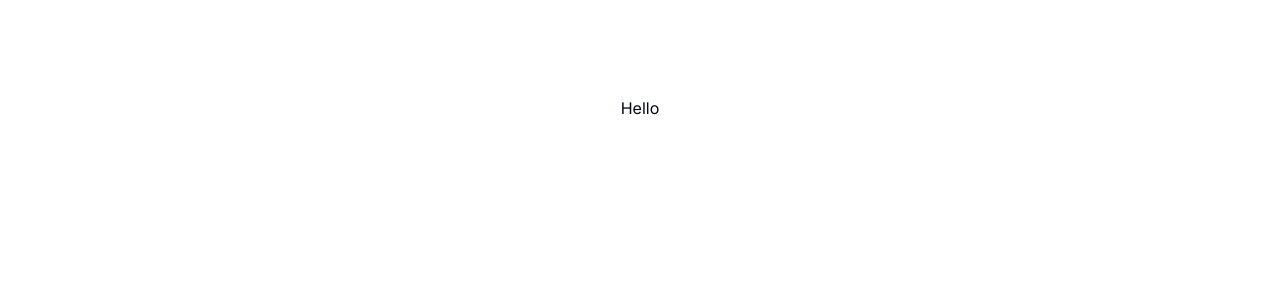
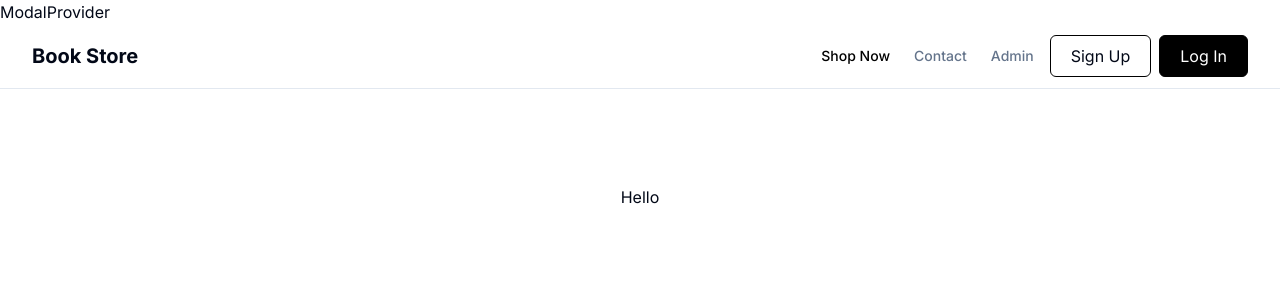
Before and after one commit to Henry229/next-CSBookStore, a Next.js app: page / in a window 1280 px wide. Shown: the top 300 px of the page. Built offline with nearby package versions, Linux system fonts and the light colour scheme; no server answers.

Commit message:
donw signin signup features with Clerk

```diff
--- /dev/null
+++ b/app/(auth)/(routes)/sign-in/[[...sign-in]]/page.tsx
@@ -0,0 +1,9 @@
+import { SignIn } from '@clerk/nextjs';
+
+export default function Page() {
+  return (
+    <div className='absolute -translate-x-1/2 -translate-y-1/2 top-1/2 left-1/2'>
+      <SignIn />
+    </div>
+  );
+}
--- /dev/null
+++ b/app/(auth)/(routes)/sign-up/[[...sign-up]]/page.tsx
@@ -0,0 +1,9 @@
+import { SignUp } from '@clerk/nextjs';
+
+export default function Page() {
+  return (
+    <div className='absolute -translate-x-1/2 -translate-y-1/2 top-1/2 left-1/2'>
+      <SignUp />;
+    </div>
+  );
+}
--- a/app/layout.tsx
+++ b/app/layout.tsx
@@ -1,6 +1,12 @@
+import type { Metadata } from 'next';
 import './globals.css';
-import type { Metadata } from 'next';
 import { Inter } from 'next/font/google';
+
+import { ClerkProvider, ClerkLoaded, ClerkLoading } from '@clerk/nextjs';
+import { ModalProvider } from '@/providers/modal-provider';
+import Navbar from '@/components/navbar';
+
+import { SyncLoader } from 'react-spinners';
 
 const inter = Inter({ subsets: ['latin'] });
 
@@ -15,8 +21,19 @@ export default function RootLayout({
   children: React.ReactNode;
 }) {
   return (
-    <html lang='en'>
-      <body className={inter.className}>{children}</body>
-    </html>
+    <ClerkProvider>
+      <html lang='en'>
+        <body className={inter.className}>
+          <ClerkLoading>
+            <div className='flex flex-col items-center mt-32 text-center'>
+              <SyncLoader size={8} color='red' />
+            </div>
+          </ClerkLoading>
+          <ModalProvider />
+          <Navbar />
+          {children}
+        </body>
+      </html>
+    </ClerkProvider>
   );
 }
--- /dev/null
+++ b/components/login-nav.tsx
@@ -0,0 +1,21 @@
+import { useClerk } from '@clerk/nextjs';
+import Link from 'next/link';
+
+export default function LoginNav() {
+  return (
+    <div className='flex gap-2 '>
+      <Link
+        href={'/sign-up'}
+        className='px-5 py-2 border border-black rounded-md'
+      >
+        Sign Up
+      </Link>
+      <Link
+        href={'/sign-in'}
+        className='px-5 py-2 text-white bg-black border border-black rounded-md'
+      >
+        Log In
+      </Link>
+    </div>
+  );
+}
--- /dev/null
+++ b/components/main-nav.tsx
@@ -0,0 +1,48 @@
+'use client';
+
+import Link from 'next/link';
+import { useParams, usePathname, useRouter } from 'next/navigation';
+import { cn } from '@/lib/utils';
+
+export default function MainNav() {
+  const pathName = usePathname();
+  const paramsValue = useParams();
+  const params = paramsValue.param;
+
+  const routes = [
+    {
+      href: `/`,
+      label: 'Shop Now',
+      active: pathName === `/`,
+    },
+    {
+      href: `/${params}/Contact`,
+      label: 'Contact',
+      active: pathName === `/contact`,
+    },
+    {
+      href: `/admin`,
+      label: 'Admin',
+      active: pathName === `/admin`,
+    },
+  ];
+
+  return (
+    <nav className='flex items-center space-x-4 lg:space-x-6'>
+      {routes.map((route) => (
+        <Link
+          key={route.href}
+          href={route.href}
+          className={cn(
+            'text-sm font-medium transition-colors hover:text-primary',
+            route.active
+              ? 'text-black dark:text-white'
+              : 'text-muted-foreground'
+          )}
+        >
+          {route.label}
+        </Link>
+      ))}
+    </nav>
+  );
+}
--- /dev/null
+++ b/components/navbar.tsx
@@ -0,0 +1,33 @@
+import Link from 'next/link';
+import { UserButton, auth } from '@clerk/nextjs';
+
+import MainNav from '@/components/main-nav';
+import Container from '@/components/ui/container';
+import LoginNav from '@/components/login-nav';
+
+export default async function Navbar() {
+  const { userId } = await auth();
+  const isAuth = !!userId;
+
+  return (
+    <div className='border-b'>
+      <Container>
+        <div className='flex items-center justify-between h-16 px-4 sm:px-6 lg:px-8'>
+          <Link href='/' className='flex m-4 lg:ml-0 gap-x-2'>
+            <p className='text-xl font-bold'>Book Store</p>
+          </Link>
+          <div className='flex items-center ml-auto space-x-4'>
+            <MainNav />
+            {!isAuth ? (
+              <LoginNav />
+            ) : (
+              <div className='flex items-center ml-auto space-x-4'>
+                <UserButton afterSignOutUrl='/' />
+              </div>
+            )}
+          </div>
+        </div>
+      </Container>
+    </div>
+  );
+}
--- /dev/null
+++ b/components/ui/container.tsx
@@ -0,0 +1,7 @@
+interface ContainerProps {
+  children: React.ReactNode;
+}
+
+export default function Container({ children }: ContainerProps) {
+  return <div className='mx-auto max-w-7xl'>{children}</div>;
+}
--- a/package.json
+++ b/package.json
@@ -9,6 +9,7 @@
     "lint": "next lint"
   },
   "dependencies": {
+    "@clerk/nextjs": "^4.27.1",
     "@radix-ui/react-slot": "^1.0.2",
     "class-variance-authority": "^0.7.0",
     "clsx": "^2.0.0",
@@ -16,6 +17,7 @@
     "next": "13.5.4",
     "react": "^18",
     "react-dom": "^18",
+    "react-spinners": "^0.13.8",
     "tailwind-merge": "^2.0.0",
     "tailwindcss-animate": "^1.0.7"
   },
--- /dev/null
+++ b/providers/modal-provider.tsx
@@ -0,0 +1,24 @@
+'use client';
+
+import { useEffect, useState } from 'react';
+
+// import { StoreModal } from '@/components/modals/store-modal';
+
+export const ModalProvider = () => {
+  const [isMounted, setIsMounted] = useState(false);
+
+  useEffect(() => {
+    setIsMounted(true);
+  }, []);
+
+  if (!isMounted) {
+    return null;
+  }
+
+  return (
+    <>
+      ModalProvider
+      {/* <StoreModal /> */}
+    </>
+  );
+};
```
Also changed, not shown: middleware.ts (added, +8 -0 lines), 2 other files (tests, documents, lock files or other folders).
